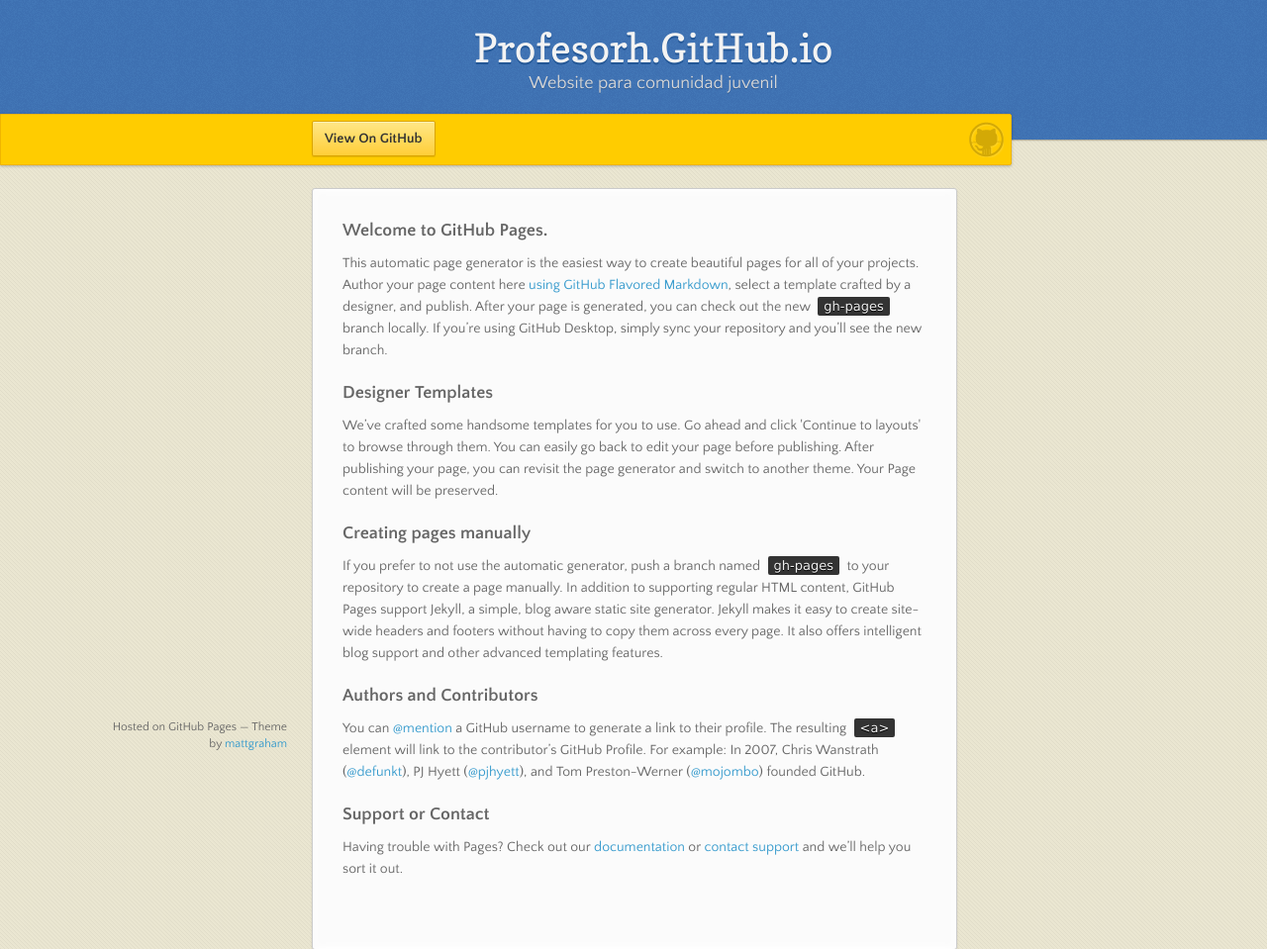
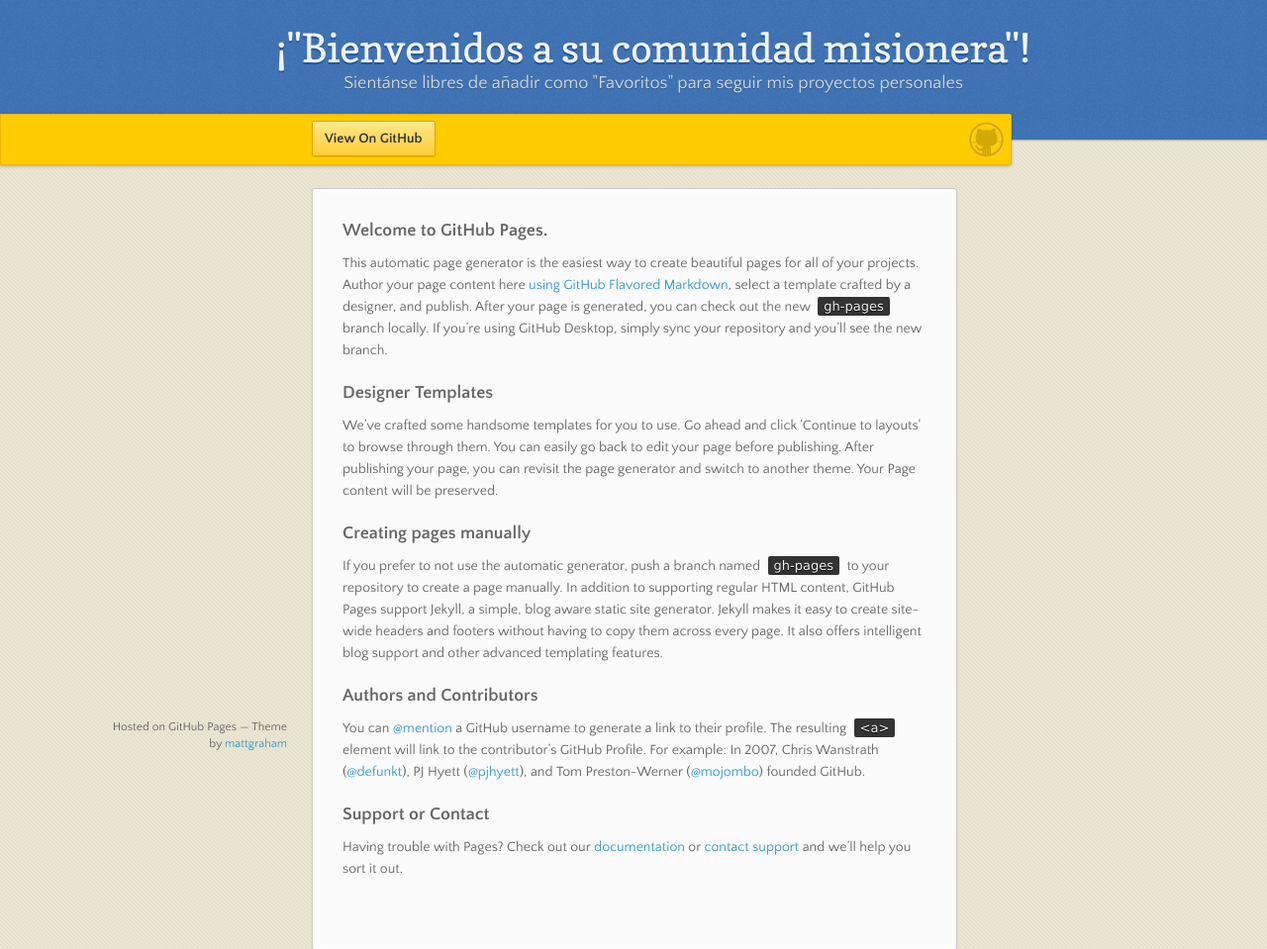
Before and after one commit to ProfesorH/profesorh.github.io, a plain HTML site: page index.html in a window 1280 px wide. Shown: the top 959 px of the page at 99% size. Drawn offline with nearby package versions, Linux system fonts and the light colour scheme.

Commit message:
Agregado un título y descripción más amistosos

```diff
--- a/index.html
+++ b/index.html
@@ -3,7 +3,7 @@
   <head>
     <meta charset="utf-8">
     <meta http-equiv="X-UA-Compatible" content="chrome=1">
-    <title>Profesorh.GitHub.io by ProfesorH</title>
+    <title>Comunidad misionera adventista</title>
     <link rel="stylesheet" href="stylesheets/styles.css">
     <link rel="stylesheet" href="stylesheets/github-dark.css">
     <script src="https://ajax.googleapis.com/ajax/libs/jquery/1.7.1/jquery.min.js"></script>
@@ -17,8 +17,8 @@
   <body>
 
       <header>
-        <h1>Profesorh.GitHub.io</h1>
-        <p>Website para comunidad juvenil</p>
+        <h1>¡"Bienvenidos a su comunidad misionera"!</h1>
+        <p>Sientánse libres de añadir como "Favoritos" para seguir mis proyectos personales</p>
       </header>
 
       <div id="banner">
```
